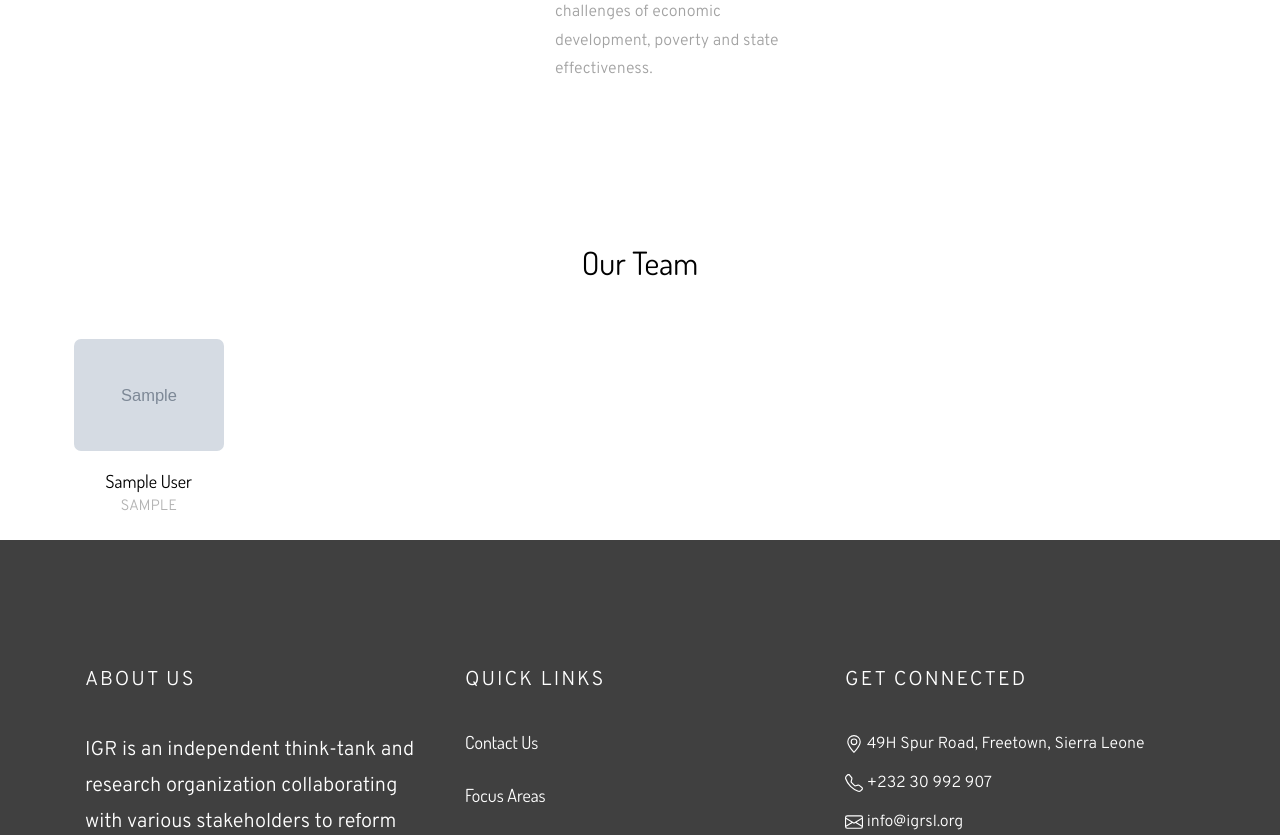
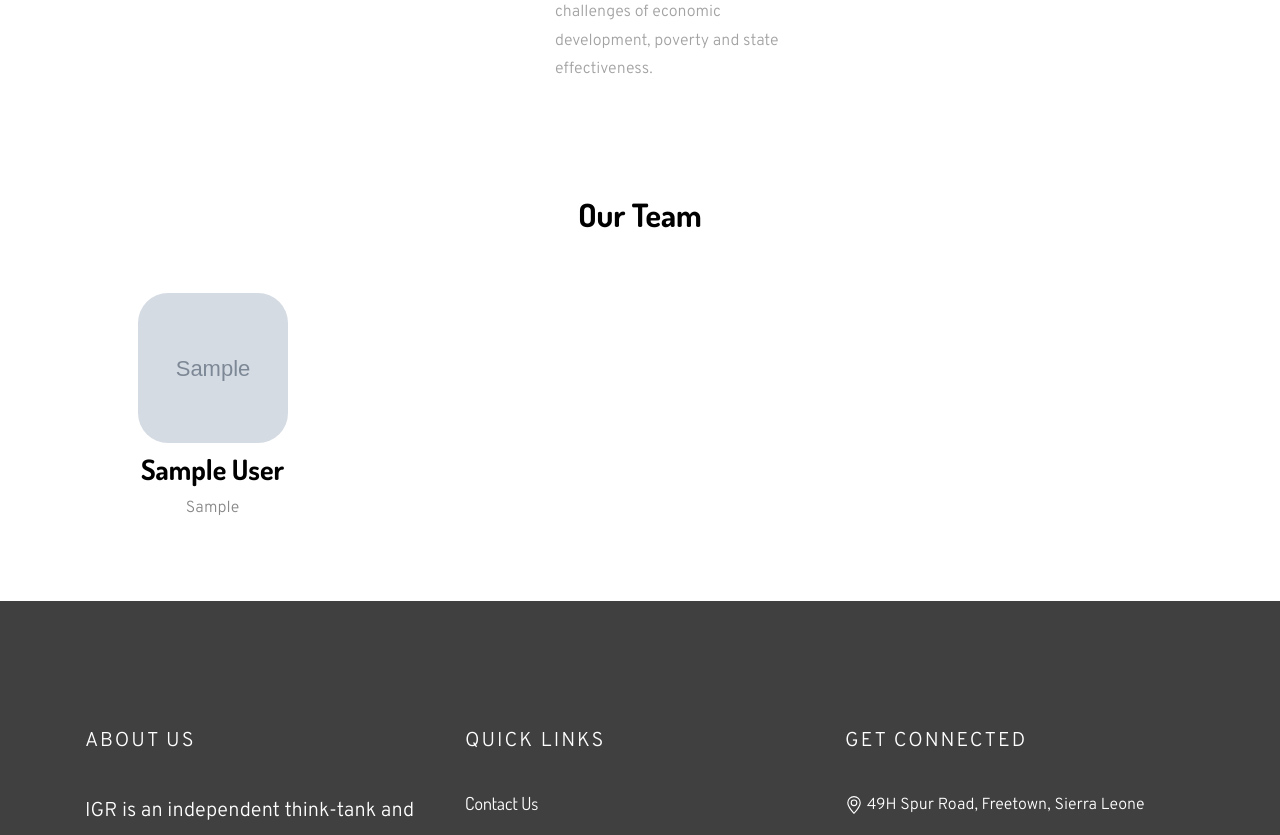
Before and after one commit to gilbertfullah/igr-website, a Django app: page /who-we-are/ in a window 1280 px wide. Shown: the part 1584-2419 px from the top of the page. Run offline with Django 4.2, Linux system fonts and the light colour scheme; tables that the repository leaves empty hold one stand-in row (values such as "Sample post"); grey boxes marked "Sample" are stand-in pictures; parts of the project's set-up code (start-up, migrations or seed data) failed here and were passed over; some libraries are stand-ins or nearby versions.

Commit message:
latest commit

```diff
--- a/core/templates/index.html
+++ b/core/templates/index.html
@@ -332,7 +332,7 @@
                     <div class="card fundraise-item">
                         <img class="card-img-top" src="{{ release.image.url}}" alt="{{ release.title}}" class="img-fluid" style="height: 350px; width: 100%;">
                         <div class="card-body">
-                            <h3 class="card-title"><a href="#">{{ release.title}}</a></h3>
+                            <h3 class="card-title"><a href="{% url 'release_detail' release.id %}">{{ release.title}}</a></h3>
                             <span class="donation-time mb-3 d-block">{{ release.published_date }}</span>
                             <p class="card-text">{{ release.content|truncatechars:150|safe}}</p>
                         </div>
--- a/runtime.txt
+++ /dev/null
@@ -1 +0,0 @@
-python-3.9.12
--- a/who_we_are/templates/about.html
+++ b/who_we_are/templates/about.html
@@ -36,6 +36,48 @@
     <script src="https://cdnjs.cloudflare.com/ajax/libs/OwlCarousel2/2.3.4/owl.carousel.min.js"></script>
 
     <script src="{% static "js/owl.carousel.min.js" %}"></script>
+
+    <style>
+      .team-member {
+          text-align: center;
+          margin-bottom: 30px;
+      }
+
+      .team-member-image {
+          width: 150px;
+          height: 150px;
+          border-radius: 20%;
+          object-fit: cover;
+      }
+
+      .team-member-name {
+          margin-top: 10px;
+          font-weight: bold;
+      }
+
+      .team-member-title {
+          margin-top: 5px;
+          color: #888;
+      }
+
+      .google-map {
+          position: relative;
+          overflow: hidden;
+          padding-bottom: 56.25%; /* Aspect ratio for 16:9 (change as needed) */
+      }
+
+      .google-map iframe {
+          position: absolute;
+          top: 0;
+          left: 0;
+          width: 100%;
+          height: 100%;
+          border: 0;
+      }
+
+
+  </style>
+
 
     <script>
       $(document).ready(function() {
@@ -164,24 +206,22 @@
     </div>
   </div> <!-- .site-section -->
 
-      <div class="row mt-5">
-        <div class="col-md-12 mb-5 text-center mt-5">
-          <h2>Our Team</h2>
-        </div>
-        {% for member in members %}
-        <div class="col-md-6 col-lg-3">
-          <div class="block-38 text-center">
-            <div class="block-38-img">
-              <div class="block-38-header">
-                <img src="{{ member.image.url }}" alt="{{ member.name }}">
-                <h3 class="block-38-heading">{{ member.name }}</h3>
-                <p class="block-38-subheading">{{ member.position }}</p>
+      <section class="our-team-section">
+        <div class="container py-5">
+          <h2 style="padding-bottom: 50px; font-weight: bold; text-align: center;">Our Team</h2>
+          <div class="row">
+          {% for member in members %}
+            <div class="col-md-3">
+              <div class="team-member">
+                <img src="{{ member.image.url }}" alt="{{ member.name }}" class="team-member-image">
+                <h3 class="team-member-name">{{ member.name }}</h3>
+                <p class="team-member-title">{{ member.position }}</p>
               </div>
             </div>
+          {% endfor %}
           </div>
         </div>
-        {% endfor %}
-      </div>
+      </section>
 
     </div>
   </div>
```
Also changed, not shown: 2 other files.
